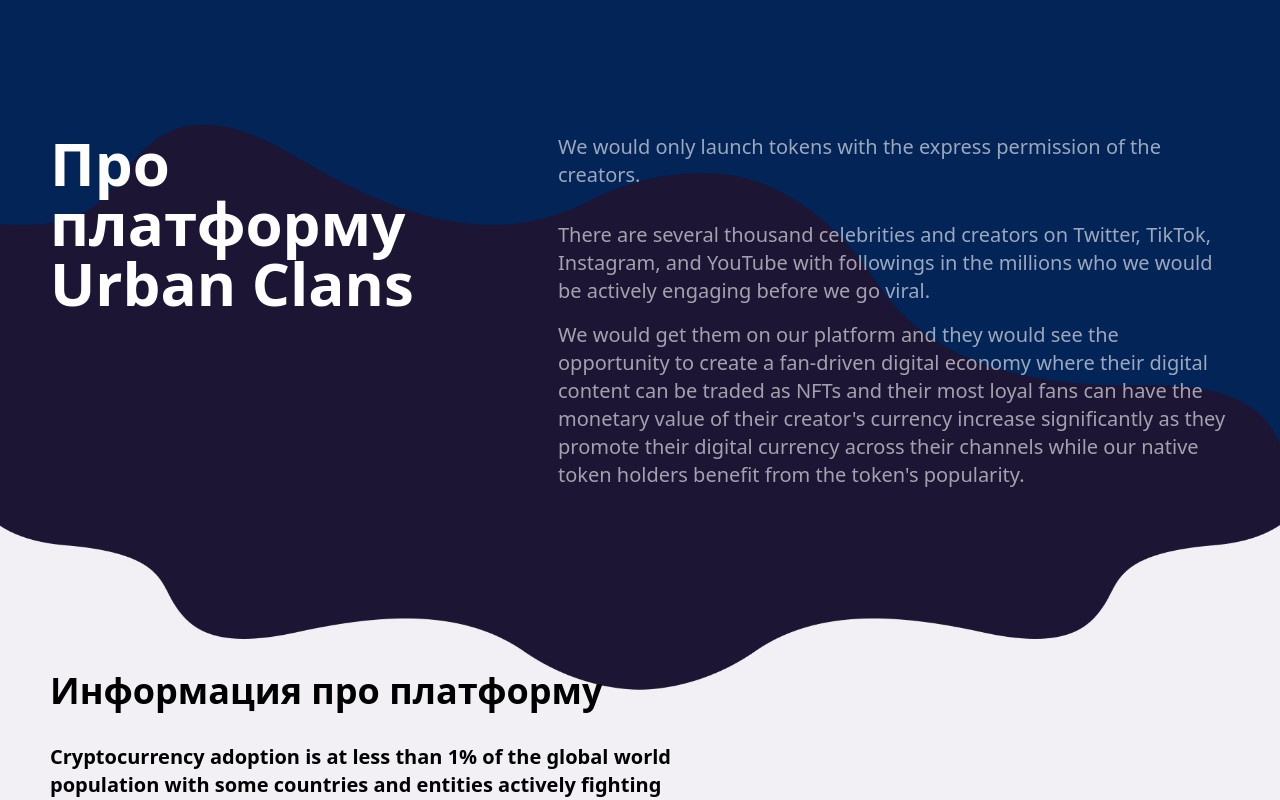
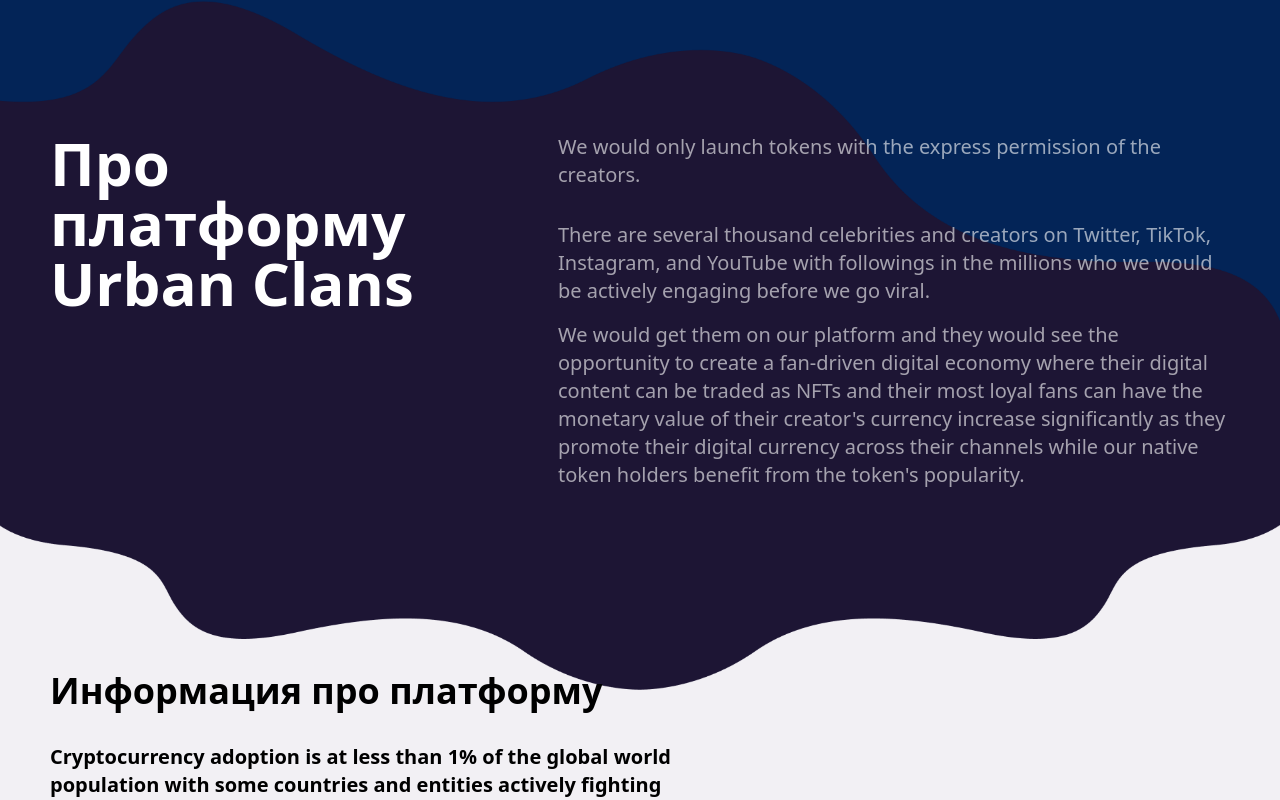
Before and after one commit to alone025/adminPanelFrontend, a React (Vite) app: page / in a window 1280 px wide. Shown: the part 1540-2340 px from the top of the page. Built offline with nearby package versions, Linux system fonts and the light colour scheme; a web font is replaced by a local one.

Commit message:
fixed bg

```diff
--- a/src/components/cardHomeBlog/cardHomeBlog.jsx
+++ b/src/components/cardHomeBlog/cardHomeBlog.jsx
@@ -40,7 +40,7 @@
 						exit={{ opacity: 0 }}
 					>
 						<motion.div
-							className='w-full max-w-[1130px] xl:h-auto 2xl:h-auto relative flex flex-col md:flex-row justify-center items-center bg-white overflow-hidden rounded-[40px] z-[1000]'
+							className='w-full max-w-[1130px] xl:h-auto 2xl:h-auto relative flex flex-col md:flex-row justify-center items-center bg-white overflow-hidden rounded-[60px] z-[1000]'
 							initial={{ scale: 0.5, opacity: 0 }}
 							animate={{ scale: 1, opacity: 1 }}
 							exit={{ scale: 0.5, opacity: 0 }}
@@ -49,7 +49,7 @@
 							<img
 								src='/close.png'
 								alt='close'
-								className='absolute right-6 top-6 cursor-pointer'
+								className='absolute right-8 top-8 cursor-pointer'
 								onClick={handleOpenModal}
 							/>
 							<motion.div
--- a/src/components/short-page/shortPage.jsx
+++ b/src/components/short-page/shortPage.jsx
@@ -27,11 +27,11 @@
 
 	return (
 		<div className='relative'>
-			<div className='absolute inset-0 w-full min-h-screen -z-10'>
+			<div className='absolute inset-0 w-full min-h-screen md:min-h-0 -z-10'>
 				<img
 					src='/Frame 268.png'
 					alt='Background'
-					className='absolute bottom-0 left-0 h-full md:h-auto w-full'
+					className='absolute bottom-[-100%] lg:bottom-[-80%] xl:bottom-[-90%] 2xl:bottom-[-140%] left-0 h-full md:h-auto w-full'
 				/>
 			</div>
 			<Wrapper>
```
